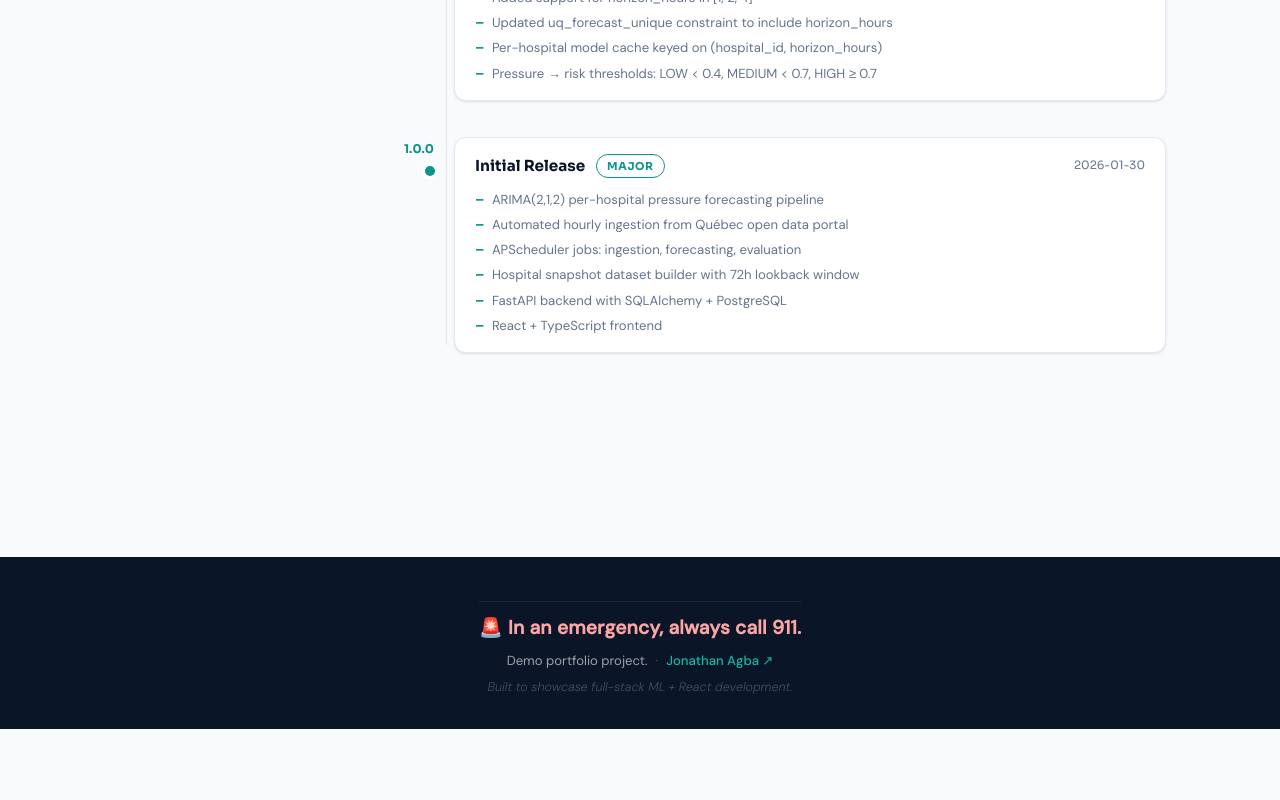
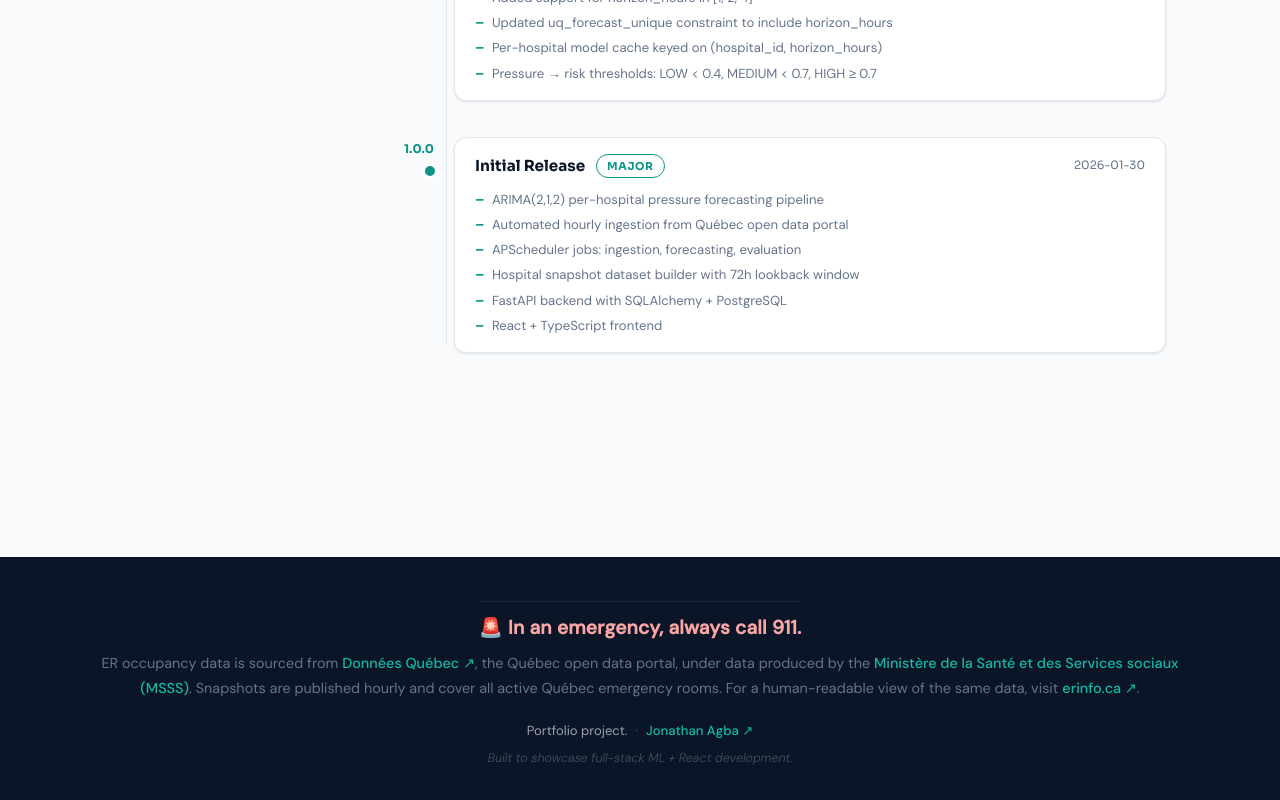
Before and after one commit to agbjonathan/er-recommder-system, a React app in the folder frontend/: page /docs in a window 1280 px wide. Shown: the part 3771-4571 px from the top of the page. Before the commit the page ends 4500 px from the top, so only its background shows below. Built offline with nearby package versions, Linux system fonts and the light colour scheme; the HTML template or start-up script is replaced by a standard one.

Commit message:
Add footer documentation links and update translation strings for data sources

```diff
--- a/frontend/src/App.tsx
+++ b/frontend/src/App.tsx
@@ -52,6 +52,21 @@ function Layout() {
           <div className="footer-emergency">
               🚨 {t.footer.emergency}
           </div>
+          <p className="docs-p">
+                ER occupancy data is sourced from{' '}
+                <a href="https://www.donneesquebec.ca" target="_blank" rel="noopener noreferrer" className="footer-link">
+                  Données Québec ↗
+                </a>
+                , the Québec open data portal, under data produced by the{' '}
+                <a href="https://www.msss.gouv.qc.ca" target="_blank" rel="noopener noreferrer" className="footer-link">
+                  Ministère de la Santé et des Services sociaux (MSSS)
+                </a>
+                . Snapshots are published hourly and cover all active Québec emergency rooms.
+                For a human-readable view of the same data, visit{' '}
+                <a href="https://www.erinfo.ca" target="_blank" rel="noopener noreferrer" className="footer-link">
+                  erinfo.ca ↗
+                </a>.
+            </p>
           <div className="footer-meta">
             <span>{t.footer.demo_note}</span>
             <span className="footer-dot">·</span>
--- a/frontend/src/i18n/translations.ts
+++ b/frontend/src/i18n/translations.ts
@@ -2,9 +2,6 @@ export type Lang = 'en' | 'fr';
 
 export const translations = {
   en: {
-    banner: {
-      text: "",
-    },
     nav: {
       home:      'Home',
       dashboard: 'Dashboard',
@@ -175,16 +172,15 @@ export const translations = {
       changelog_title: 'Changelog',
     },
     footer: {
-      demo_note: 'Demo portfolio project.',
+      demo_note: 'Portfolio project.',
       tagline:   'Built to showcase full-stack ML + React development.',
       emergency: 'In an emergency, always call 911.',
+      reference_source : 'Er occupancy data is sourced from',
+      referal: '. Snapshots are published hourly and cover all active Québec emergency rooms. For a human-readable view of the same data, visit',
     },
   },
 
   fr: {
-    banner: {
-      text: "PoC Technique · Modèle prédictif à 83% de précision · Non destiné au triage clinique. En cas d'urgence, contactez immédiatement les services d'urgence.",
-    },
     nav: {
       home:      'Accueil',
       dashboard: 'Dashboard',
@@ -343,9 +339,11 @@ export const translations = {
       changelog_title: 'Journal des modifications',
     },
     footer: {
-      demo_note: 'Projet de portfolio de démonstration.',
+      demo_note: 'Projet de portfolio.',
       tagline:   'Conçu pour démontrer le développement full-stack ML + React.',
       emergency: "En cas d'urgence, appelez toujours le 911.",
+      reference_source : "Les données d'occupation des urgences proviennent de",
+      referal: ". Les snapshots sont publiés toutes les heures et couvrent toutes les urgences actives du Québec. Pour plus d'informations sur ces données, visitez",
     },
   },
 };
```
